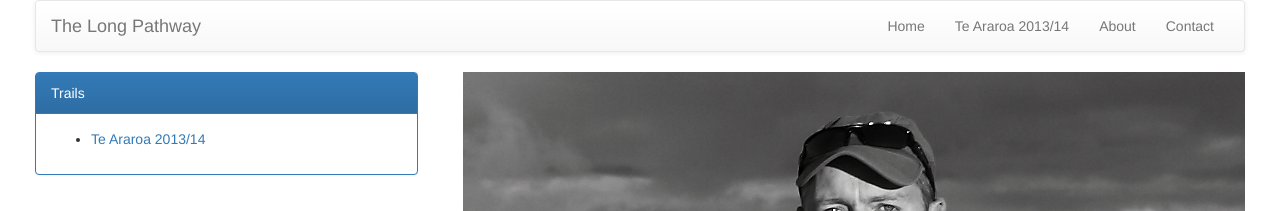
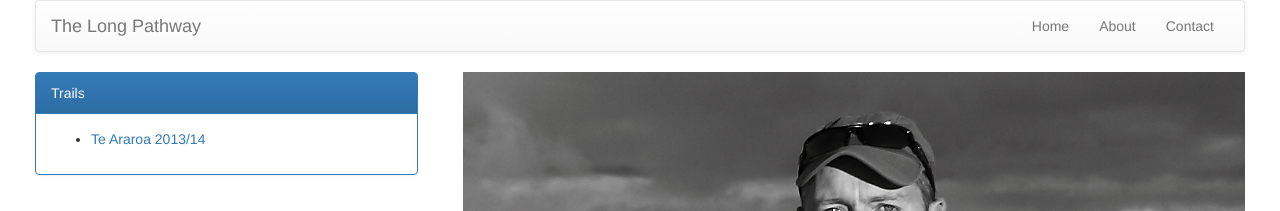
Before and after one commit to thelongpathway/thelongpathway.github.io, a Jekyll site: the page built from index.html, in a window 1280 px wide. Shown: the top 211 px of the page. Built offline with Jekyll 4.4.1, drawn with Linux system fonts in a browser that asks for light colours.

Commit message:
Removed Te Araroa from main navbar as it's in the breadcrumbs

```diff
--- a/_includes/nav-bar.html
+++ b/_includes/nav-bar.html
@@ -13,7 +13,6 @@
         <div id="navbar" class="navbar-collapse collapse">
             <ul class="nav navbar-nav navbar-right">
                 <li><a href="/index.html">Home</a></li>
-                <li><a href="/te-araroa">Te Araroa 2013/14</a></li>
                 <li><a href="#">About</a></li>
                 <li><a href="#">Contact</a></li>
             </ul>
```
